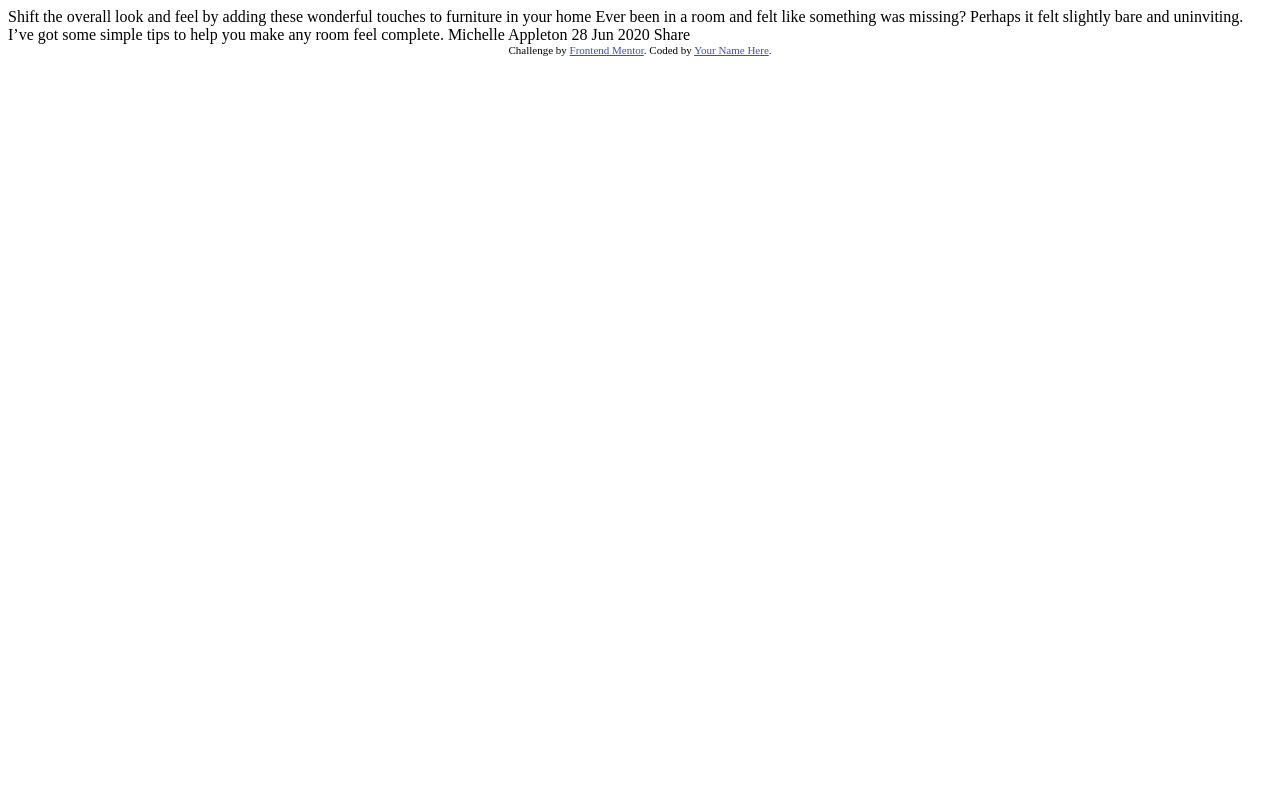
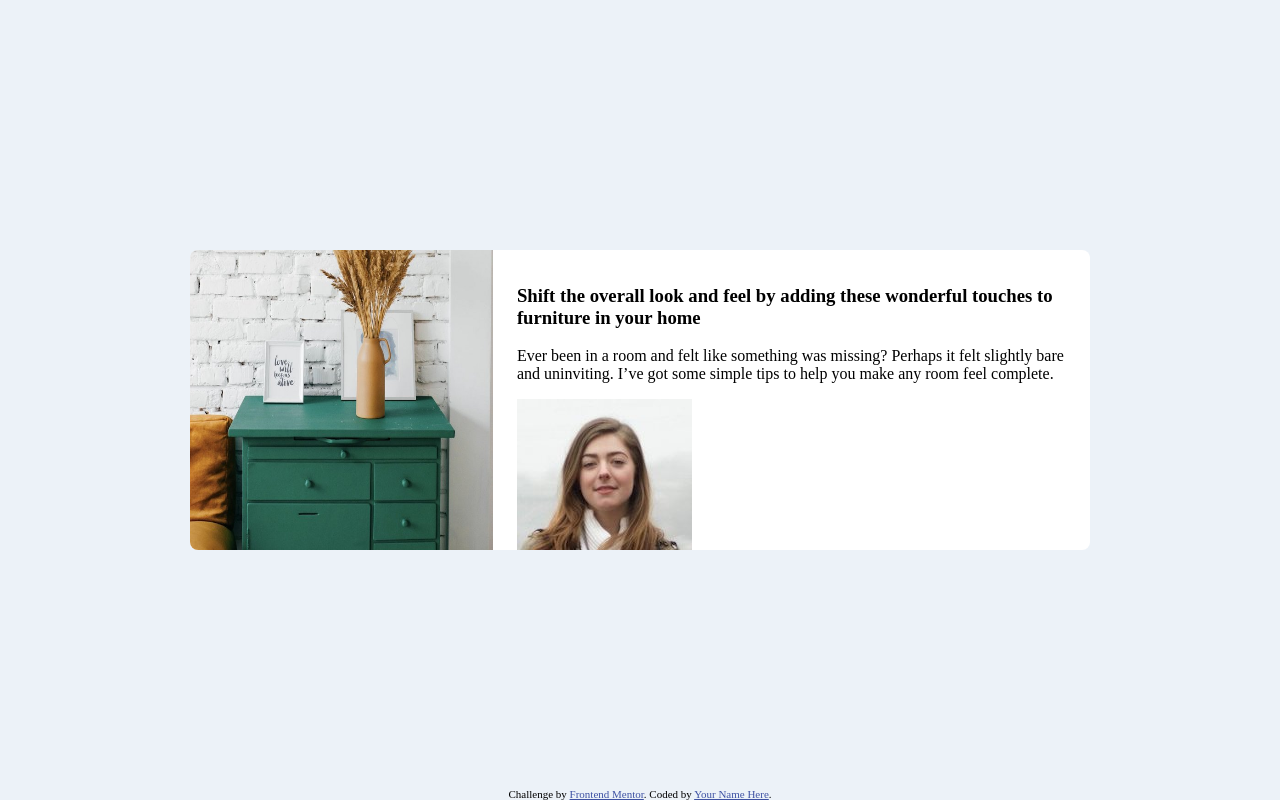
Before and after one commit to sklanier/fm-article-preview-component, a website: page index.html in a window 1280 px wide. Drawn offline with Linux system fonts and the light colour scheme.

Commit message:
applied some styles

```diff
--- a/index.html
+++ b/index.html
@@ -8,6 +8,8 @@
 
   <title>Frontend Mentor | Article preview component</title>
 
+  <link rel="stylesheet" type="text/css" href="./styles.css">
+
   <!-- Feel free to remove these styles or customise in your own stylesheet 👍 -->
   <style>
     .attribution { font-size: 11px; text-align: center; }
@@ -16,17 +18,38 @@
 </head>
 <body>
 
+<div class="content">
+
+  <div class="card">
+
+    <div class="left">
+      <img src="/images/drawers.jpg" alt="drawers">
+    </div>
+
+    <div class="right">
+      <h3>
         Shift the overall look and feel by adding these wonderful
         touches to furniture in your home
+      </h3>
 
+      <p>
         Ever been in a room and felt like something was missing? Perhaps
         it felt slightly bare and uninviting. I’ve got some simple tips
         to help you make any room feel complete.
+      </p>
 
-  Michelle Appleton
-  28 Jun 2020
+      <div class="author-container">
+        <img src="./images/avatar-michelle.jpg" alt="Michelle Appleton">
+        <div class="author">
+          <b>Michelle Appleton</b>
+          <span>28 Jun 2020</span>
+        </div>
+      </div>
+    </div>
 
-  Share
+  </div>
+
+</div>
 
 <div class="attribution">
   Challenge by <a href="https://www.frontendmentor.io?ref=challenge" target="_blank">Frontend Mentor</a>.
--- /dev/null
+++ b/styles.css
@@ -0,0 +1,51 @@
+html, body {
+    margin: 0;
+    padding: 0;
+    height: 100%;
+}
+
+html {
+    background-color: hsl(210, 46%, 95%);
+    overflow: hidden;
+}
+
+.content {
+    width: 100%;
+    height: 100%;
+    display: flex;
+    justify-content: center;
+    align-items: center;
+}
+
+.card {
+    background: #ffffff;
+    border-radius: 8px;
+    width: 900px;
+    height: 300px;
+    overflow: hidden;
+    display: flex;
+    flex-flow: row;
+    align-items: stretch;
+}
+
+.left {
+    width: 600px;
+    border: none;
+}
+
+.left img {
+    width: 100%;
+    height: 100%;
+    border: none;
+}
+
+.right {
+    padding: 1rem 1.5rem;
+}
+
+.attribution {
+    position: fixed;
+    bottom: 0;
+    left: 50%;
+    transform: translate(-50%, 0);
+}
```
Lines whose indentation alone changed are shown as unchanged.
